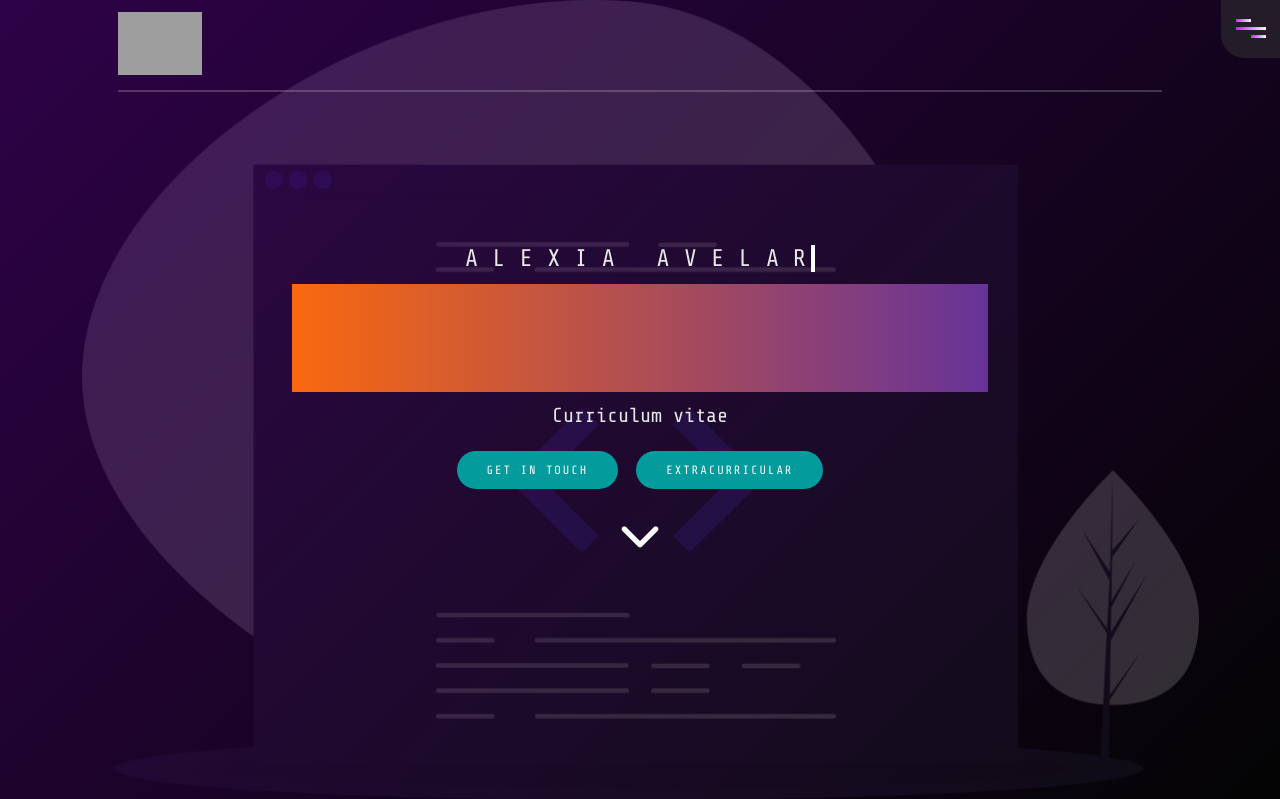
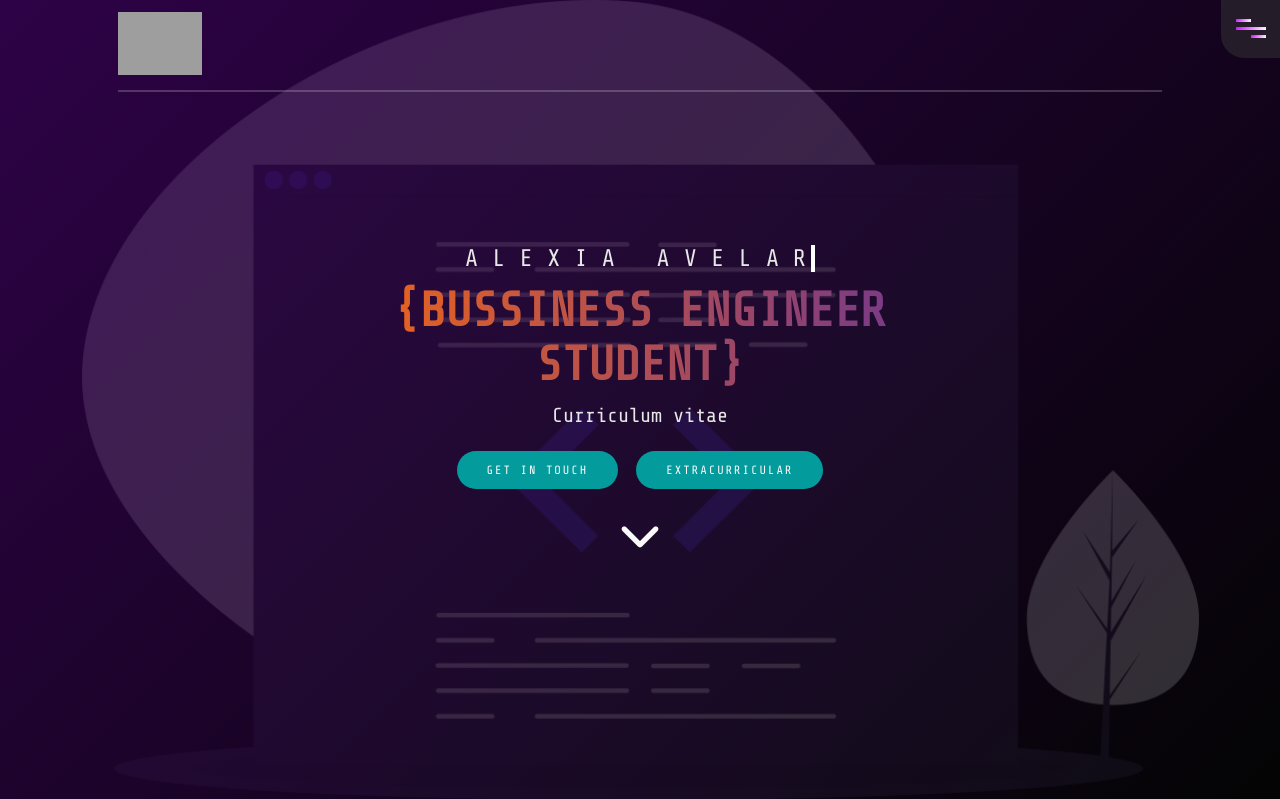
Before and after one commit to alexia-avelar/Tarea2-PortfolioWebsite, a Flask app: page / in a window 1280 px wide. Shown: the top 799 px of the page. Run offline with Flask 2, Linux system fonts and the light colour scheme; some libraries are stand-ins or nearby versions; grey boxes are pictures that could not be loaded.

Commit message:
Add files via upload

```diff
--- a/static/main.css
+++ b/static/main.css
@@ -261,7 +261,6 @@ nav {
   );
   -webkit-background-clip: text;
   -webkit-text-fill-color: transparent;
-  background-clip: inherit;
 }
 
 .main-message p {
```
